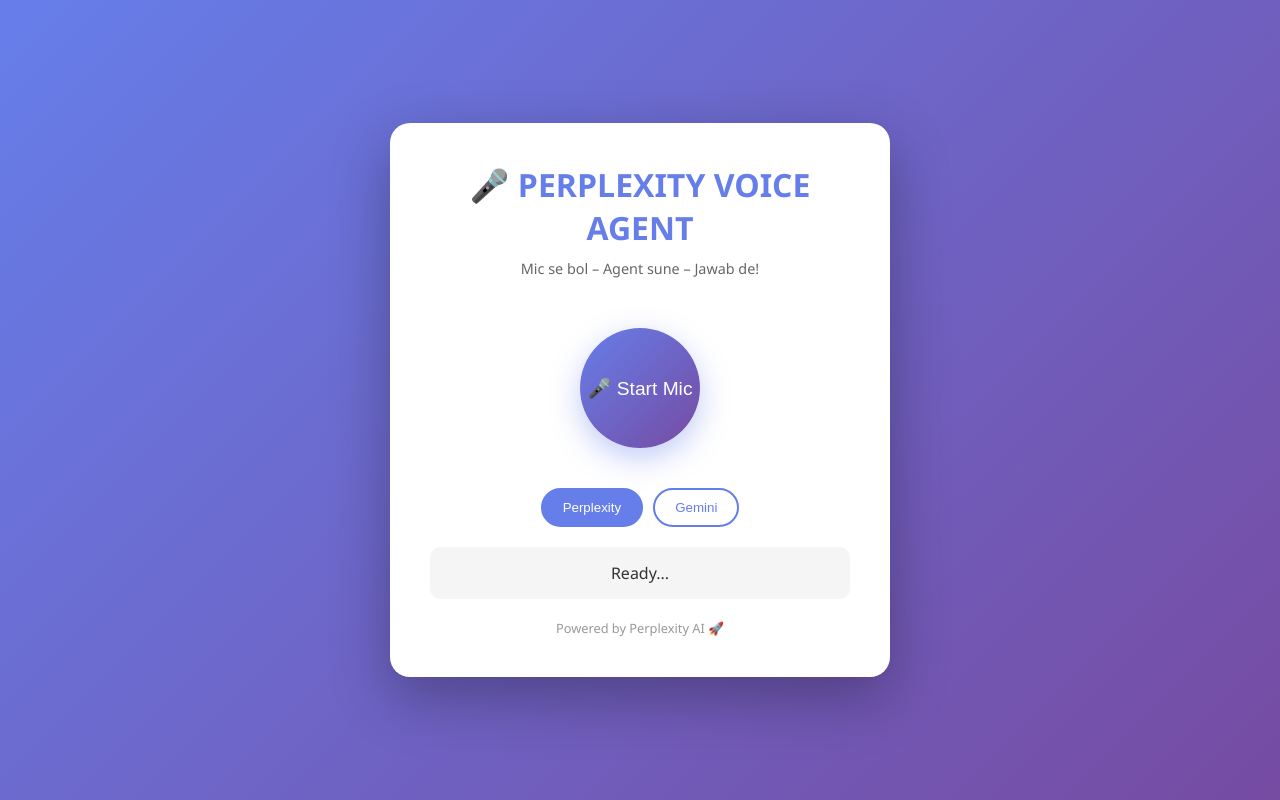
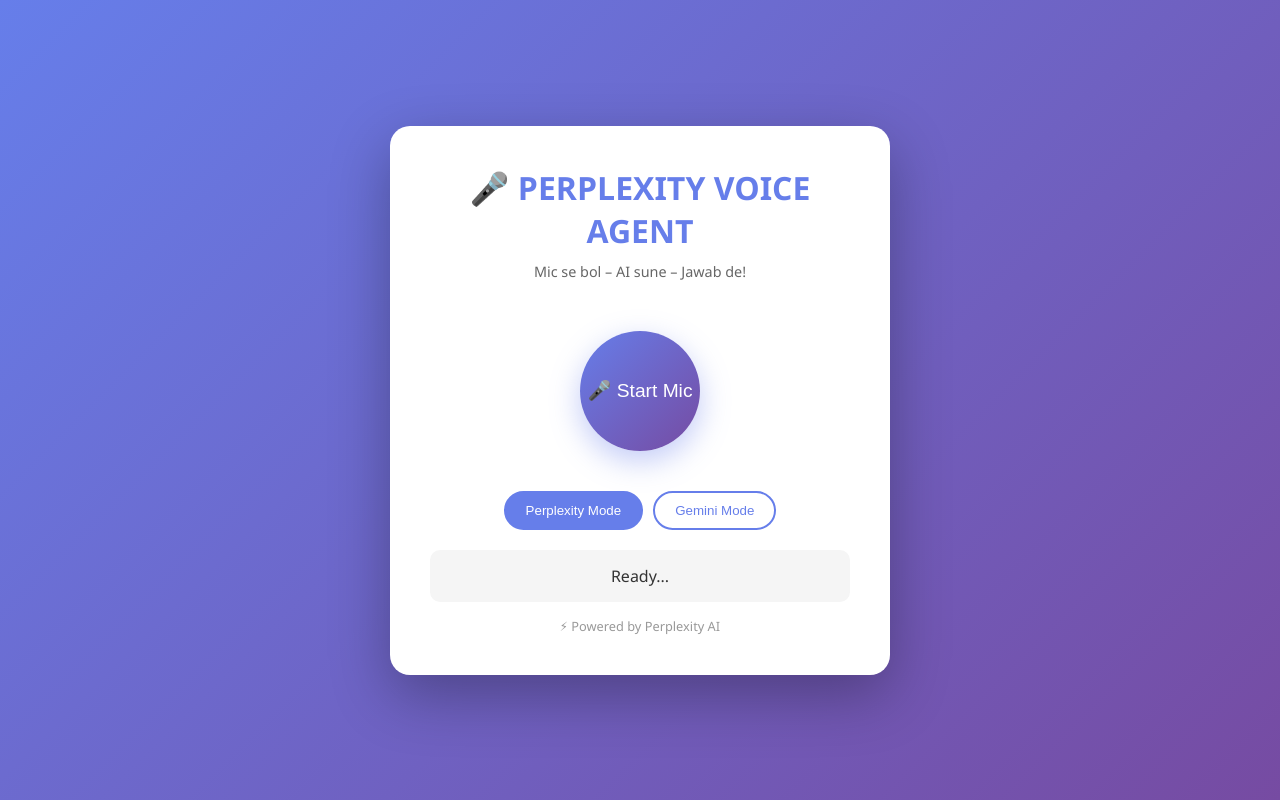
Before and after one commit to rumbleveer-spec/grok-real-voice, a website: page public/index.html in a window 1280 px wide. Drawn offline with Linux system fonts and the light colour scheme.

Commit message:
Update to Perplexity API: public/index.html

```diff
--- a/public/index.html
+++ b/public/index.html
@@ -90,7 +90,7 @@
       min-height: 50px;
     }
     .powered {
-      margin-top: 20px;
+      margin-top: 15px;
       font-size: 0.8rem;
       color: #999;
     }
@@ -99,18 +99,17 @@
 <body>
   <div class="container">
     <h1>🎤 PERPLEXITY VOICE AGENT</h1>
-    <p class="subtitle">Mic se bol – Agent sune – Jawab de!</p>
+    <p class="subtitle">Mic se bol – AI sune – Jawab de!</p>
 
     <button id="micBtn" class="mic-button">🎤 Start Mic</button>
 
     <div class="model-switch">
-      <button class="model-btn active" data-model="perplexity">Perplexity</button>
-      <button class="model-btn" data-model="gemini">Gemini</button>
+      <button class="model-btn active" data-model="perplexity">Perplexity Mode</button>
+      <button class="model-btn" data-model="gemini">Gemini Mode</button>
     </div>
 
     <div id="status">Ready...</div>
-
-    <div class="powered">Powered by Perplexity AI 🚀</div>
+    <div class="powered">⚡ Powered by Perplexity AI</div>
   </div>
 
   <script>
```
